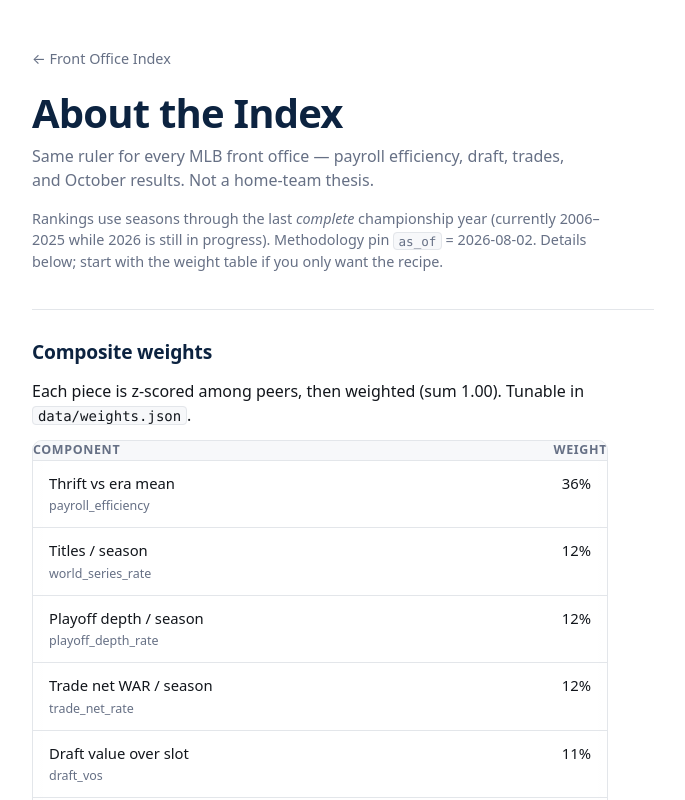
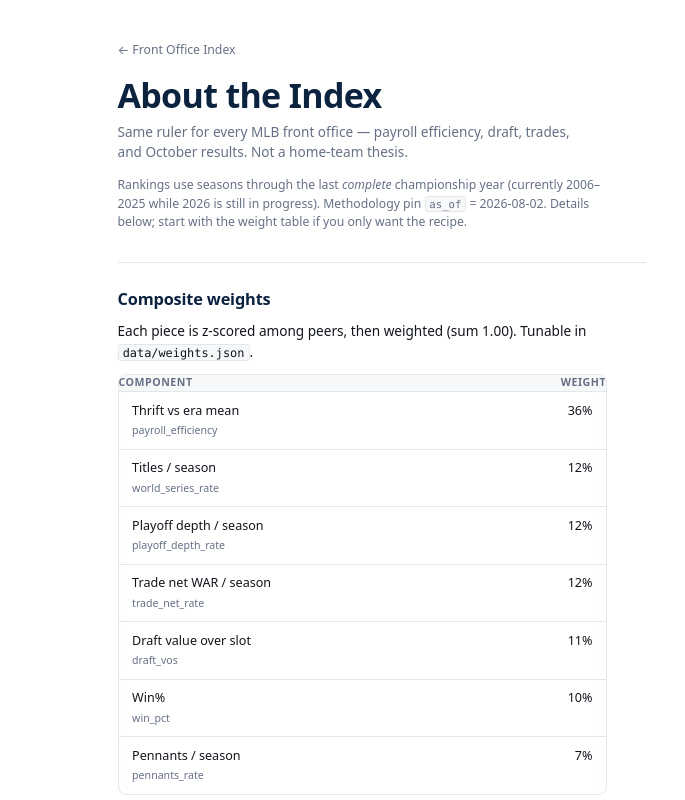
Before and after one commit to ZeitgeistJones/The-Cashman-Index, a Next.js app: page /about in a window 1280 px wide. Shown: the top 800 px of the page, without its empty margins (38-723 px from the left). Built offline with nearby package versions, Linux system fonts and the light colour scheme.

Commit message:
Add Tripwire-style Compact density (body zoom 0.85).
One global zoom on desktop via html.comfort-view; Compact toggle + FOUC boot script; separate mobile localStorage key. No nested table zoom.

```diff
--- a/app/globals.css
+++ b/app/globals.css
@@ -50,6 +50,19 @@ body {
   overflow-x: clip;
 }
 
+/*
+ * Desktop density — one zoom on body only (Tripwire pattern).
+ * Compact ON  → no .comfort-view → 0.85 zoom (more columns fit).
+ * Compact OFF → html.comfort-view → 100% (readable / “stretched”).
+ * Do not add zoom/transform:scale on tables or panels — that double-shrinks
+ * and breaks sticky columns / scroll width.
+ */
+@media (min-width: 1024px) {
+  html:not(.comfort-view) body {
+    zoom: 0.85;
+  }
+}
+
 main {
   max-width: 1180px;
   margin: 0 auto;
@@ -63,6 +76,38 @@ main {
   align-items: baseline;
   justify-content: space-between;
   gap: 1rem;
+}
+
+.site-header-actions {
+  display: flex;
+  flex-wrap: wrap;
+  align-items: center;
+  gap: 0.65rem 0.85rem;
+  flex: 0 0 auto;
+}
+
+.compact-toggle {
+  font: inherit;
+  font-size: 0.78rem;
+  color: var(--muted);
+  background: transparent;
+  border: 1px solid var(--border);
+  border-radius: 999px;
+  padding: 0.3rem 0.7rem;
+  min-height: 2rem;
+  cursor: pointer;
+}
+
+.compact-toggle.active {
+  color: var(--text);
+  border-color: color-mix(in srgb, var(--accent) 45%, var(--border));
+  background: color-mix(in srgb, var(--accent) 10%, transparent);
+  font-weight: 600;
+}
+
+.compact-toggle:focus-visible {
+  outline: 2px solid var(--accent);
+  outline-offset: 2px;
 }
 
 header h1 {
--- a/app/layout.tsx
+++ b/app/layout.tsx
@@ -17,13 +17,24 @@ export const viewport: Viewport = {
   ],
 };
 
+/**
+ * Tripwire-style density: one global body zoom on desktop, toggled via
+ * html.comfort-view. Must run before paint (same idea as theme FOUC guards).
+ * Desktop key foi-compact (null = Compact ON). Mobile key foi-compact-mobile
+ * (null = comfort; Compact is opt-in). Never stack a second zoom on tables.
+ */
+const DENSITY_BOOT = `(function(){try{var n=window.matchMedia("(max-width:1023px)").matches;if(n){if(localStorage.getItem("foi-compact-mobile")!=="1")document.documentElement.classList.add("comfort-view")}else{if(localStorage.getItem("foi-compact")==="0")document.documentElement.classList.add("comfort-view")}}catch(e){}})();`;
+
 export default function RootLayout({
   children,
 }: {
   children: React.ReactNode;
 }) {
   return (
-    <html lang="en">
+    <html lang="en" suppressHydrationWarning>
+      <head>
+        <script dangerouslySetInnerHTML={{ __html: DENSITY_BOOT }} />
+      </head>
       <body>{children}</body>
     </html>
   );
```
Also changed, not shown: components/CompactToggle.tsx (added, +63 -0 lines), components/IndexApp.tsx (+7 -3 lines).
